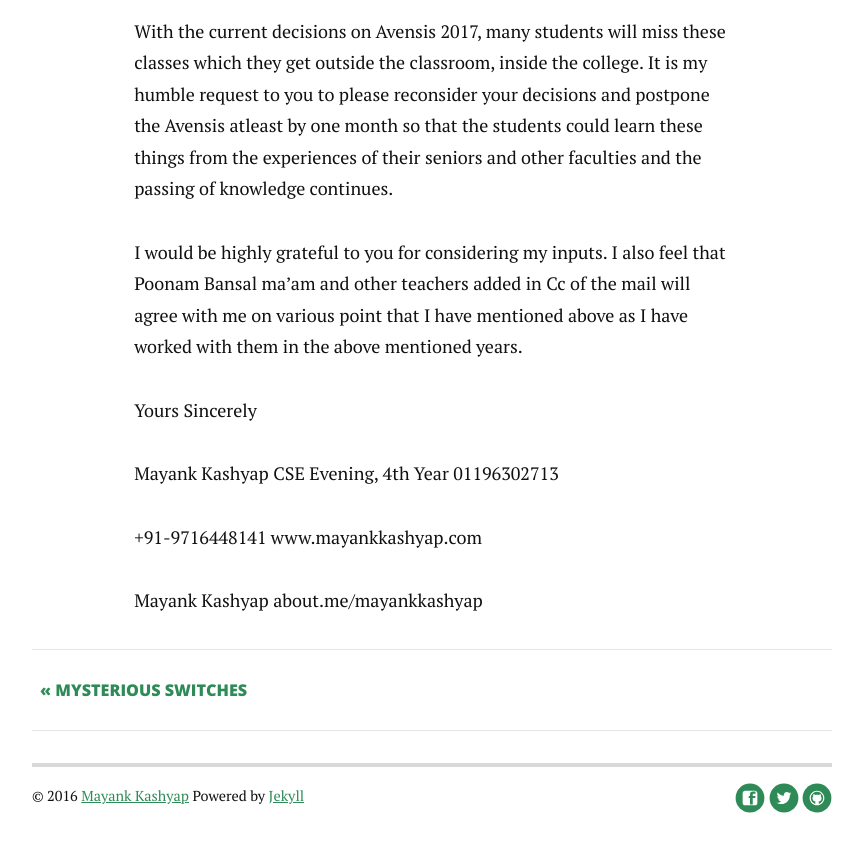
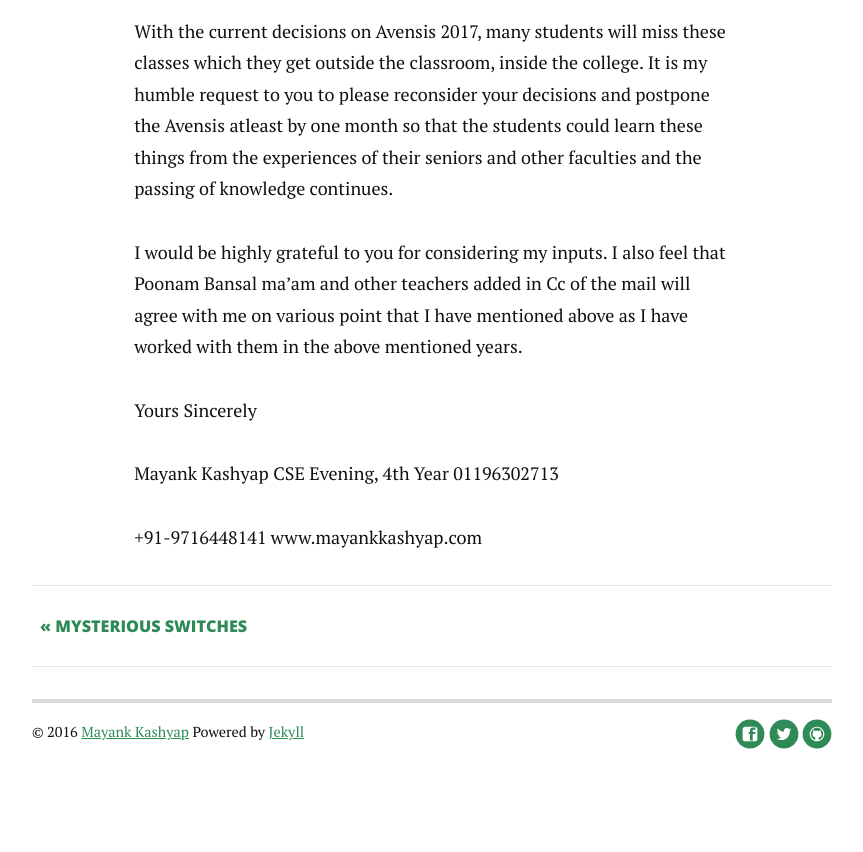
Before and after one commit to kspmayank/kspmayank_blog, a Jekyll site: the page built from _posts/2016-12-27-open-letter.markdown, in a window 1280 px wide and 900 px high, scrolled down 3392 px. Shown: the top 852 px of the window, without its empty margins (208-1071 px from the left). Built offline with Jekyll 4.4.1, drawn with Linux system fonts in a browser that asks for light colours; nearby versions of some CDN libraries; Markdown is read by kramdown in place of the engine named in the settings.

Commit message:
Update 2016-12-27-open-letter.markdown

```diff
--- a/_posts/2016-12-27-open-letter.markdown
+++ b/_posts/2016-12-27-open-letter.markdown
@@ -28,7 +28,7 @@ I recently saw the notice regarding the Avensis 2017 and found out that decided
 
 I feel that you understand the importance of a college Festival from the view of a member of the college management committee. I am writing this mail to give you an insight of the students perspective and importance of the college festival.
 
-My experience in Avensis 2015
+<strong>My experience in Avensis 2015</strong>
 
 I joined Avensis Team in 2015 in the designing department. I had no professional skills at that time. In the team I was guided by my COs/Mentors and I learnt how to use Adobe Photoshop Design Tool. I received the guidance that I could not have received in the classrooms and skills that provided me ways to find work. Soon after that I received multiple works inside college such as designing the annual magazine of IEEE MSIT(Link to magazine). Apart from this, Avensis 2015 taught me:
 
@@ -40,7 +40,7 @@ I joined Avensis Team in 2015 in the designing department. I had no professional
 
 After working in this team, I got motivated and found various freelance works and soon landed an internship in a startup where I learned website development and worked on various projects.
 
-My experience in Avensis 2016
+<strong>My experience in Avensis 2016</strong>
 
 Then next year I was selected as the Chief Organizer for Avensis 2016 and was given the responsibility of Technical Department. In this role I learned the following activities :
 
@@ -74,8 +74,3 @@ CSE Evening, 4th Year
 
 +91-9716448141
 www.mayankkashyap.com
-
-
-
-Mayank Kashyap
-about.me/mayankkashyap
```
